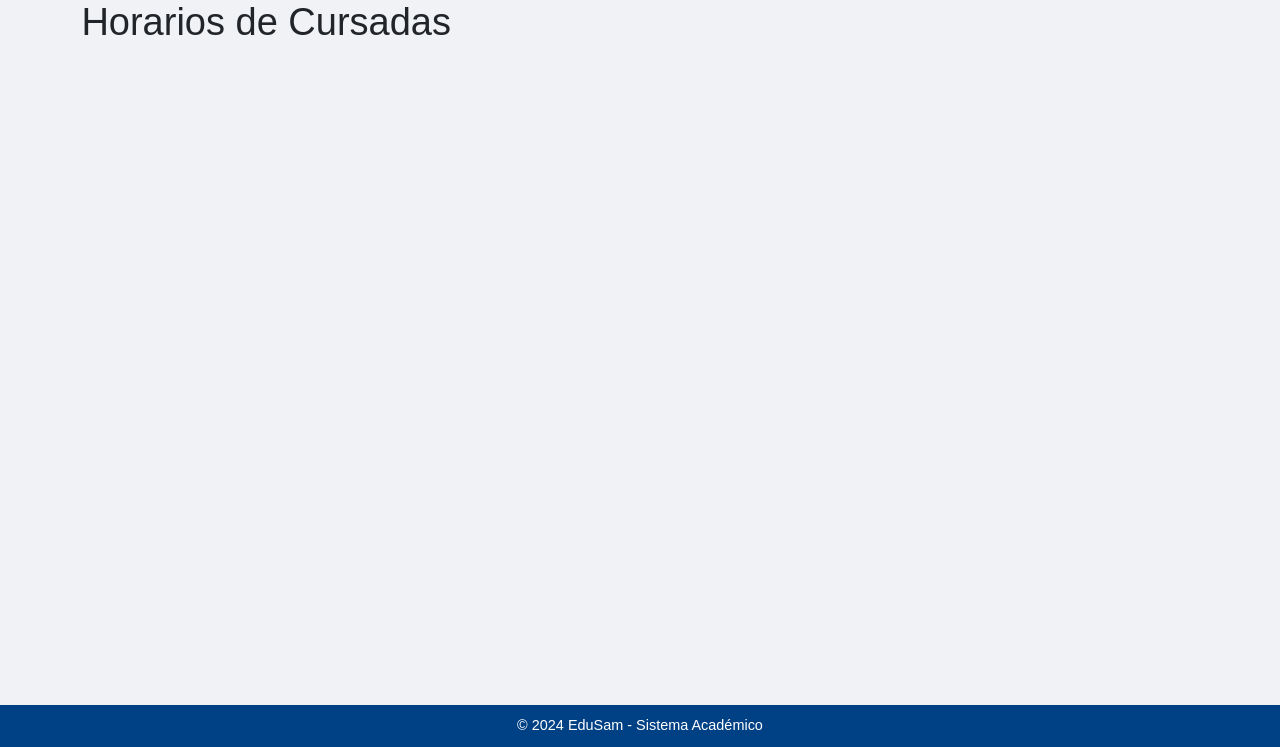
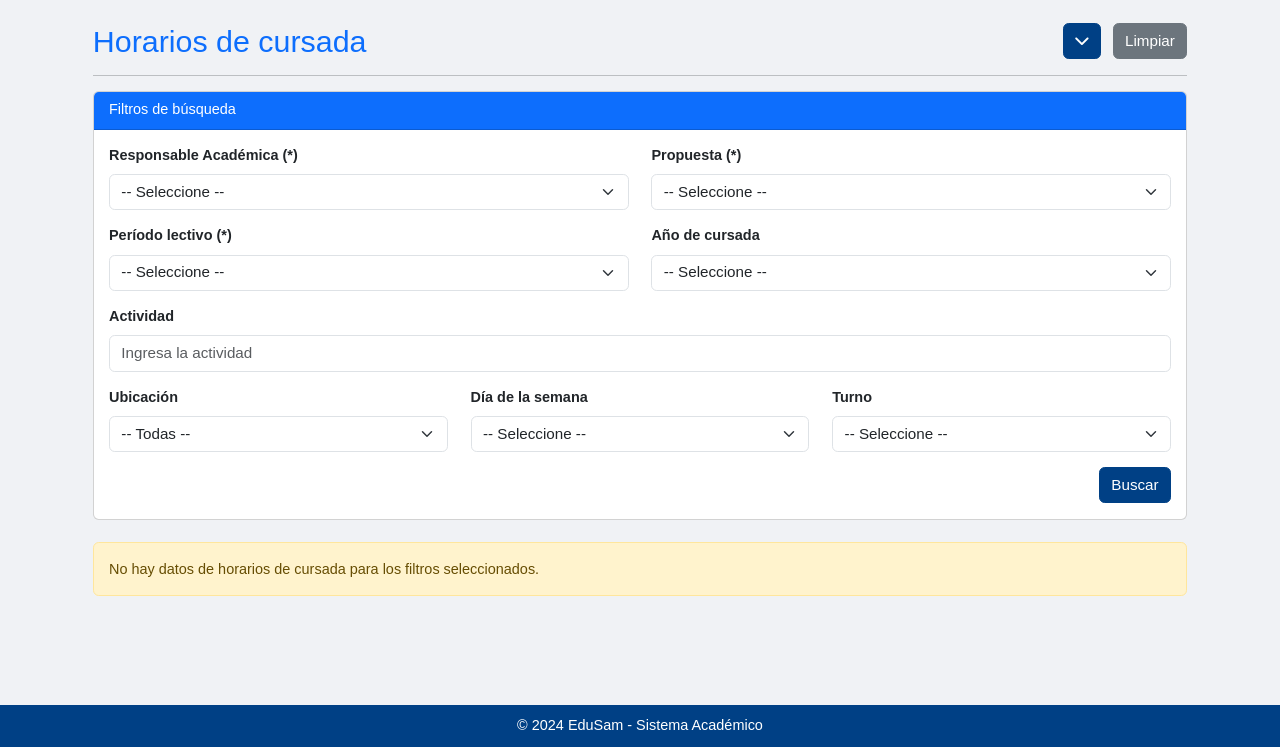
Before and after one commit to SantiagoDarnes/edu-sam, a Flask app: page /horarios_cursadas in a window 1280 px wide. Shown: the part 53-800 px from the top of the page. Run offline with Flask 3, Linux system fonts and the light colour scheme; some libraries are stand-ins or nearby versions.

Commit message:
Update horarios_cursada.html

```diff
--- a/templates/base.html
+++ b/templates/base.html
@@ -45,7 +45,7 @@
         .login-form, .info-section {
             background-color: #fff;
             padding: 30px;
-            border-radius: 10px;
+            border-radius: 4px;
             box-shadow: 0 4px 8px rgba(0, 0, 0, 0.1);
         }
 
@@ -91,7 +91,7 @@
             margin-top: 20px;
             background-color: #fff;
             padding: 30px;
-            border-radius: 10px;
+            border-radius: 4px;
             box-shadow: 0 4px 8px rgba(0, 0, 0, 0.1);
         }
 
--- a/templates/login/horarios_cursadas.html
+++ b/templates/login/horarios_cursadas.html
@@ -1,7 +1,109 @@
 {% extends 'base.html' %}
 
-{% block title %}Horarios de Cursadas - EduSam{% endblock %}
+{% block title %}Horarios de Cursada - EduSam{% endblock %}
 
 {% block content %}
-    <h1>Horarios de Cursadas</h1>
+<div class="container mt-4">
+    <!-- Encabezado con el título y los botones alineados horizontalmente -->
+    <div class="d-flex justify-content-between align-items-center mb-3">
+        <h2 class="text-primary mb-0">Horarios de cursada</h2>
+
+        <!-- Botones de Filtro y Limpiar alineados a la derecha -->
+        <div>
+            <!-- Botón para colapsar/expandir el filtro con una flecha -->
+            <button class="btn btn-primary me-2" type="button" data-bs-toggle="collapse" data-bs-target="#filtroForm" aria-expanded="true" aria-controls="filtroForm">
+                <i class="fas fa-chevron-down"></i>
+            </button>
+            <!-- Botón Limpiar -->
+            <button class="btn btn-secondary">Limpiar</button>
+        </div>
+    </div>
+    <hr>
+
+    <!-- Filtro desplegable -->
+    <div class="collapse show" id="filtroForm">
+        <div class="card">
+            <div class="card-header bg-primary text-white">
+                Filtros de búsqueda
+            </div>
+            <div class="card-body">
+                <form>
+                    <div class="row">
+                        <!-- Responsable Académica y Propuesta en una fila -->
+                        <div class="col-md-6 mb-3">
+                            <label for="responsable" class="form-label">Responsable Académica (*)</label>
+                            <select id="responsable" class="form-select" required>
+                                <option value="">-- Seleccione --</option>
+                            </select>
+                        </div>
+
+                        <div class="col-md-6 mb-3">
+                            <label for="propuesta" class="form-label">Propuesta (*)</label>
+                            <select id="propuesta" class="form-select" required>
+                                <option value="">-- Seleccione --</option>
+                            </select>
+                        </div>
+                    </div>
+
+                    <div class="row">
+                        <!-- Período lectivo y Año de cursada en una fila -->
+                        <div class="col-md-6 mb-3">
+                            <label for="periodo" class="form-label">Período lectivo (*)</label>
+                            <select id="periodo" class="form-select" required>
+                                <option value="">-- Seleccione --</option>
+                            </select>
+                        </div>
+
+                        <div class="col-md-6 mb-3">
+                            <label for="anio_cursada" class="form-label">Año de cursada</label>
+                            <select id="anio_cursada" class="form-select">
+                                <option value="">-- Seleccione --</option>
+                            </select>
+                        </div>
+                    </div>
+
+                    <!-- Actividad -->
+                    <div class="mb-3">
+                        <label for="actividad" class="form-label">Actividad</label>
+                        <input type="text" id="actividad" class="form-control" placeholder="Ingresa la actividad">
+                    </div>
+
+                    <div class="row">
+                        <!-- Ubicación, Día de la semana, Turno en una fila -->
+                        <div class="col-md-4 mb-3">
+                            <label for="ubicacion" class="form-label">Ubicación</label>
+                            <select id="ubicacion" class="form-select">
+                                <option value="">-- Todas --</option>
+                            </select>
+                        </div>
+
+                        <div class="col-md-4 mb-3">
+                            <label for="dia_semana" class="form-label">Día de la semana</label>
+                            <select id="dia_semana" class="form-select">
+                                <option value="">-- Seleccione --</option>
+                            </select>
+                        </div>
+
+                        <div class="col-md-4 mb-3">
+                            <label for="turno" class="form-label">Turno</label>
+                            <select id="turno" class="form-select">
+                                <option value="">-- Seleccione --</option>
+                            </select>
+                        </div>
+                    </div>
+
+                    <!-- Botón de búsqueda -->
+                    <div class="d-flex justify-content-end">
+                        <button type="submit" class="btn btn-primary">Buscar</button>
+                    </div>
+                </form>
+            </div>
+        </div>
+    </div>
+
+    <!-- Mensaje de no resultados -->
+    <div class="alert alert-warning mt-4" role="alert">
+        No hay datos de horarios de cursada para los filtros seleccionados.
+    </div>
+</div>
 {% endblock %}
```
